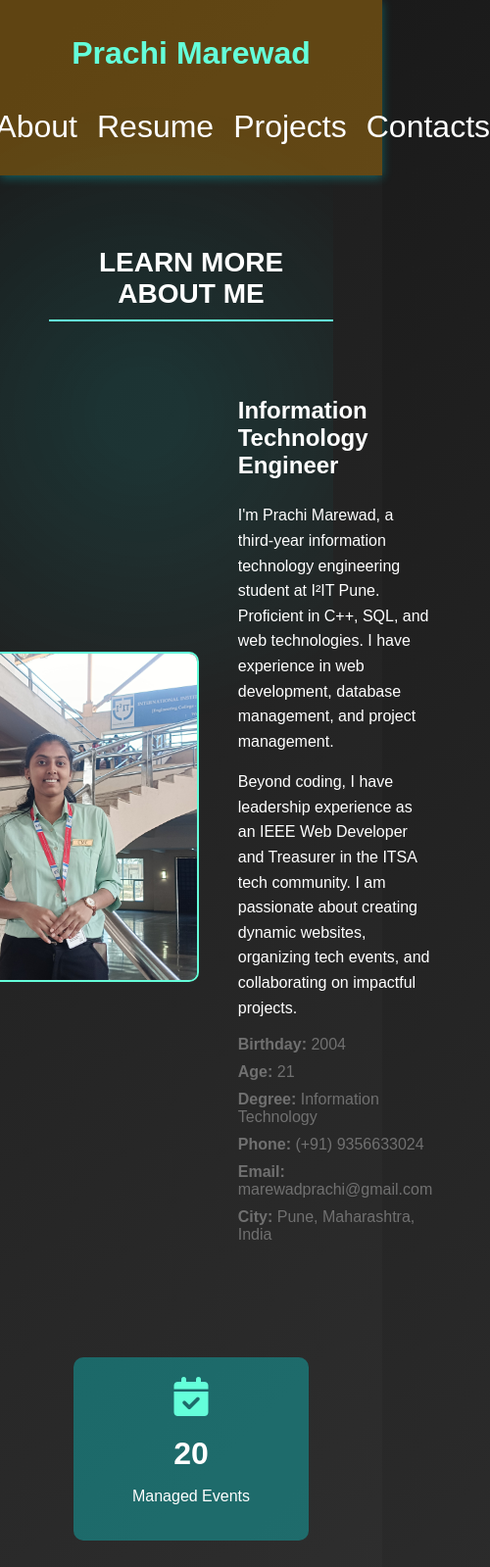
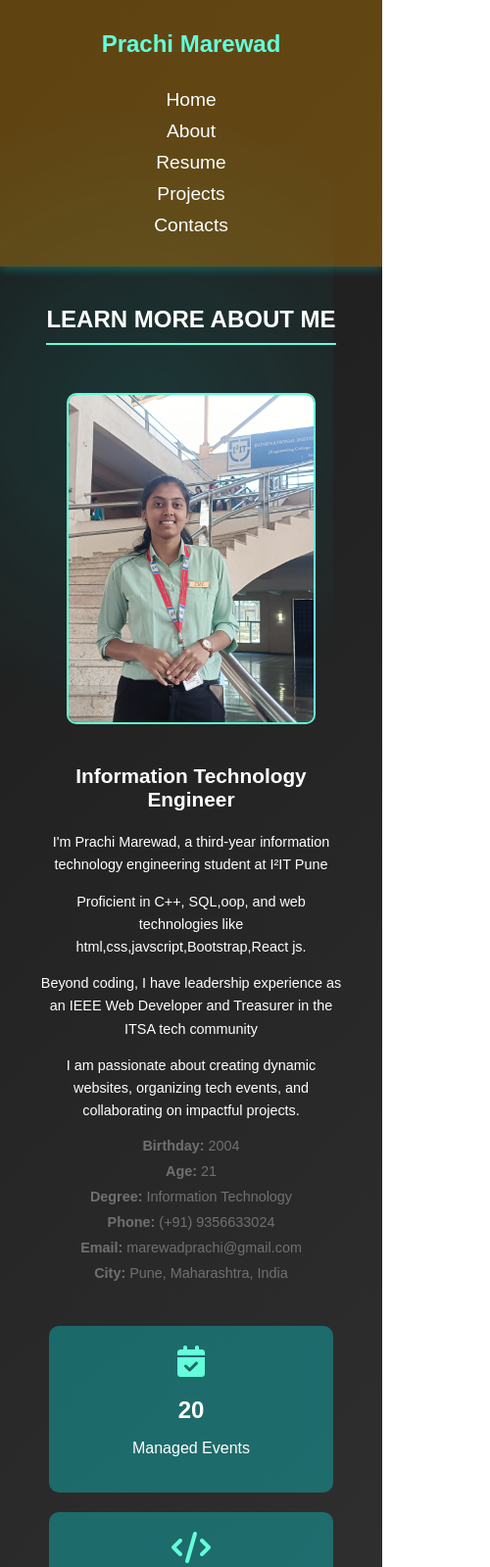
Before and after one commit to pra11chi2004/Portfolio, a website: page About.html in a window 390 px wide. Shown: the top 1599 px of the page at 98% size, 500 px wide, since content can reach past the window. Drawn offline with Linux system fonts and the light colour scheme.

Commit message:
Updated changes

```diff
--- a/About.css
+++ b/About.css
@@ -1,3 +1,4 @@
+/* General Styles */
 body {
     background: linear-gradient(135deg, #1a1a1a, #333);
     color: white;
@@ -37,28 +38,29 @@ body {
     100% { background: radial-gradient(circle, rgba(255,165,0,0.3) 10%, transparent 70%); }
 }
 
-
 /* Header */
 header {
     display: flex;
     flex-direction: column;
     align-items: center;
-    padding: 15px 50px;
-    background-color:rgba(255,165,0,0.3);
+    padding: 15px 5%;
+    background-color: rgba(255,165,0,0.3);
     box-shadow: 0 2px 10px rgba(0,255,255,0.3);
 }
 
 header h1 {
     color: #64ffda;
+    font-size: 2rem;
 }
 
 /* Navbar */
 nav ul {
     list-style: none;
     display: flex;
-    gap: 20px;
+    gap: 15px;
     justify-content: center;
     padding: 0;
+    flex-wrap: wrap;
 }
 
 nav ul li {
@@ -68,7 +70,7 @@ nav ul li {
 nav ul li a {
     color: white;
     text-decoration: none;
-    font-size: 32px;
+    font-size: 1.2rem;
     transition: color 0.3s ease-in-out;
 }
 
@@ -79,11 +81,11 @@ nav ul li a:hover {
 /* About Section */
 .about-section {
     text-align: center;
-    padding: 50px;
+    padding: 5%;
 }
 
 .about-section h2 {
-    font-size: 28px;
+    font-size: 2rem;
     color: white;
     border-bottom: 2px solid #64ffda;
     display: inline-block;
@@ -92,33 +94,34 @@ nav ul li a:hover {
 
 .about-container {
     display: flex;
+    flex-direction: column;
     align-items: center;
-    justify-content: center;
     margin-top: 30px;
-    gap: 40px;
+    gap: 20px;
 }
 
 .about-container img {
-    width: 250px;
+    width: 80%;
+    max-width: 250px;
     height: auto;
     border-radius: 10px;
     border: 2px solid #64ffda;
 }
 
 .about-text {
-    max-width: 600px;
-    text-align: left;
+    max-width: 90%;
+    text-align: center;
 }
 
 .about-text h3 {
     color: white;
-    font-size: 24px;
+    font-size: 1.5rem;
 }
 
 .about-text p {
-    font-size: 16px;
+    font-size: 1rem;
     line-height: 1.6;
-    color:white;
+    color: white;
 }
 
 .about-text ul {
@@ -128,7 +131,7 @@ nav ul li a:hover {
 
 .about-text ul li {
     margin: 10px 0;
-    font-size: 16px;
+    font-size: 1rem;
     color: #707070;
 }
 
@@ -141,43 +144,44 @@ nav ul li a:hover {
     text-decoration: underline;
 }
 
+/* Stats Section */
 .stats-section {
     display: flex;
     justify-content: center;
-gap: 30px;
+    gap: 20px;
     margin: 50px 0;
-flex-wrap: wrap; /* Ensures responsiveness on smaller screens */
+    flex-wrap: wrap;
 }
 
 .stats-box {
-background-color:  rgba(0,255,255,0.3);
+    background-color: rgba(0,255,255,0.3);
     padding: 20px;
     border-radius: 10px;
     text-align: center;
     color: white;
-width: 200px;
+    width: 180px;
     position: relative;
     transition: transform 0.3s ease-in-out;
 }
 
 .stats-box:hover {
     transform: scale(1.05);
-background-color:rgba(255,165,0,0.3);
+    background-color: rgba(255,165,0,0.3);
     color: #191c20;
 }
 
 .stats-box h2 {
-font-size: 32px;
+    font-size: 1.8rem;
     margin: 10px 0;
 }
 
 .stats-box p {
-font-size: 16px;
+    font-size: 1rem;
 }
 
 /* Icons Styling */
 .stats-box i {
-font-size: 40px;
+    font-size: 2.5rem;
     margin-bottom: 10px;
     color: #64ffda;
     transition: color 0.3s ease-in-out;
@@ -187,15 +191,116 @@ transition: color 0.3s ease-in-out;
     color: #0a192f;
 }
 
+/* Social Icons */
+.social-icons {
+    display: flex;
+    justify-content: center;
+    gap: 20px;
+    margin-top: 20px;
+    flex-wrap: wrap;
+}
+
+.social-icons a {
+    color: white;
+    font-size: 2rem;
+    transition: transform 0.3s ease, color 0.3s ease;
+}
+
+.social-icons a:hover {
+    transform: scale(1.2);
+    color: #64ffda;
+}
 
 /* Footer */
 footer {
     text-align: center;
     padding: 15px;
-    background-color:rgba(255,165,0,0.3);
+    background-color: rgba(255,165,0,0.3);
     box-shadow: 0 -2px 10px rgba(0, 0, 0, 0.2);
 }
 
 .highlight {
     color: #64ffda;
 }
+
+/* Responsive Design */
+@media (max-width: 1024px) {
+    .about-container {
+        flex-direction: column;
+        text-align: center;
+    }
+
+    .about-text {
+        max-width: 100%;
+        padding: 0 20px;
+    }
+
+    .stats-box {
+        width: 100%;
+        max-width: 250px;
+    }
+}
+
+@media (max-width: 768px) {
+    header {
+        padding: 15px;
+    }
+
+    nav ul {
+        flex-direction: column;
+        gap: 10px;
+    }
+
+    .about-section {
+        padding: 5%;
+    }
+
+    .about-container img {
+        width: 90%;
+    }
+
+    .stats-section {
+        flex-direction: column;
+        margin-top: 10px;
+        align-items: center;
+    }
+
+    .social-icons {
+        flex-direction: column;
+        gap: 10px;
+    }
+
+    .social-icons a {
+        font-size: 1.8rem;
+    }
+}
+
+@media (max-width: 480px) {
+    header h1 {
+        font-size: 1.5rem;
+    }
+
+    .about-section h2 {
+        font-size: 1.5rem;
+    }
+
+    .about-text h3 {
+        font-size: 1.3rem;
+    }
+
+    .about-text p, .about-text ul li {
+        font-size: 0.9rem;
+    }
+
+    .stats-box h2 {
+        font-size: 1.5rem;
+    }
+
+    .stats-box i {
+        font-size: 2rem;
+    }
+
+    .social-icons a {
+        font-size: 1.5rem;
+    }
+}
--- a/About.html
+++ b/About.html
@@ -33,8 +33,10 @@
             <img src="image/prachiimg.jpg" alt="Prachi Marewad">
             <div class="about-text">
                 <h3>Information Technology Engineer</h3>
-                <p>I'm Prachi Marewad, a third-year information technology engineering student at I²IT Pune. Proficient in C++, SQL, and web technologies. I have experience in web development, database management, and project management.</p>
-                <p>Beyond coding, I have leadership experience as an IEEE Web Developer and Treasurer in the ITSA tech community. I am passionate about creating dynamic websites, organizing tech events, and collaborating on impactful projects.</p>
+                <p>I'm Prachi Marewad, a third-year information technology engineering student at I²IT Pune</p>
+                <p> Proficient in C++, SQL,oop, and web technologies like html,css,javscript,Bootstrap,React js.</p>
+                <p>Beyond coding, I have leadership experience as an IEEE Web Developer and Treasurer in the ITSA tech community</p>
+                <p>I am passionate about creating dynamic websites, organizing tech events, and collaborating on impactful projects.</p>
                 <ul>
                     <li><strong>Birthday:</strong> 2004</li>
                     <li><strong>Age:</strong> 21</li>
--- a/contact.css
+++ b/contact.css
@@ -17,36 +17,24 @@ body {
   text-align: center;
   margin-top: 20px;
 }
-
 .social-icons a {
   display: inline-block;
-  margin: 15px; /* Increase spacing */
-  font-size: 40px; /* Increase icon size */
+  margin: 10px;
+  font-size: 30px;
   color: white;
-  width: 60px; /* Set a larger width */
-  height: 60px; /* Set a larger height */
-  line-height: 60px; /* Align icon vertically */
+  width: 50px;
+  height: 50px;
+  line-height: 50px;
   text-align: center;
-  border-radius: 50%; /* Make icons circular */
-  background: rgba(255, 255, 255, 0.1); /* Optional: Light background */
+  border-radius: 50%;
+  background: rgba(255, 255, 255, 0.1);
   transition: transform 0.3s ease, color 0.3s ease, background 0.3s ease;
 }
-
 .social-icons a:hover {
-  color: #00ff7f; /* Change color on hover */
-  transform: scale(1.3); /* Increase size on hover */
+  color: #00ff7f;
+  transform: scale(1.2);
   background: rgba(255, 255, 255, 0.2);
 }
-
-  /* Individual colors */
-  .social-icons a[href*="whatsapp"]:hover {
-  color: #25D366; /* WhatsApp green */
-  }
-
-  .social-icons a[href*="snapchat"]:hover {
-  color: #FFFC00; /* Snapchat yellow */
-  }
-
 @keyframes gradientMove {
   0% { background-position: 0% 50%; }
   50% { background-position: 100% 50%; }
@@ -60,34 +48,31 @@ nav {
   width: 100%;
   transition: background 0.3s;
   display: flex;
-  justify-content: center; /* Centers the menu */
-  align-items: center; /* Aligns items vertically */
+  justify-content: center;
+  align-items: center;
 }
-
 nav a {
   color: white;
-  margin: 20px; /* Adjusted spacing */
+  margin: 15px;
   text-decoration: none;
   font-weight: bold;
-  font-size: 40px;
+  font-size: 20px;
   transition: color 0.3s, transform 0.3s;
 }
-
 nav a:hover {
   color: #00ff7f;
   transform: scale(1.1);
 }
-
 .container {
-  width: 80%;
+  width: 90%;
   margin: auto;
   padding: 100px 0 20px;
   text-align: center;
 }
 h1 {
-  font-size: 42px;
+  font-size: 36px;
   text-transform: uppercase;
-  letter-spacing: 3px;
+  letter-spacing: 2px;
   background: linear-gradient(90deg, #00ff7f, cyan);
   -webkit-background-clip: text;
   -webkit-text-fill-color: transparent;
@@ -100,38 +85,23 @@ h1 {
 }
 .contact-form {
   background: rgba(0, 0, 0, 0.85);
-padding: 60px;
+  padding: 30px;
   border-radius: 12px;
-border: 2px solid transparent;
-border-image: linear-gradient(45deg, #00ff7f, cyan);
-border-image-slice: 1;
-box-shadow: 0px 0px 20px rgba(0, 255, 0, 0.4);
-transition: transform 0.3s ease-in-out, border 0.3s ease;
-width: 50%; /* Reduce the width */
-
-height: auto; /* Ensure minimum height */
-margin-left: 500px;
-margin-top: 70px;
+  border: 2px solid #00ff7f;
+  box-shadow: 0px 0px 15px rgba(0, 255, 0, 0.4);
+  transition: transform 0.3s ease-in-out;
+  width: 90%;
+  max-width: 500px;
+  margin: 50px auto;
 }
-
-/* Make form responsive for smaller screens */
-@media (max-width: 768px) {
-.contact-form {
-width: 80%; /* Increase width for smaller screens */
-min-height: 550px; /* Slightly increase height */
-}
-}
-
 .contact-form:hover {
   transform: scale(1.05);
-  border: 2px solid #00ff7f;
 }
-
 .contact-form input,
 .contact-form textarea {
   width: 100%;
-  padding: 12px;
-  margin: 10px 0;
+  padding: 10px;
+  margin: 8px 0;
   border: none;
   border-radius: 8px;
   background: #222;
@@ -148,11 +118,11 @@ min-height: 550px; /* Slightly increase height */
 .contact-form button {
   background: #00ff7f;
   color: black;
-  padding: 12px 20px;
+  padding: 10px;
   border: none;
   border-radius: 8px;
   cursor: pointer;
-  font-size: 18px;
+  font-size: 16px;
   width: 48%;
   font-weight: bold;
   text-transform: uppercase;
@@ -172,23 +142,37 @@ min-height: 550px; /* Slightly increase height */
 }
 .contact-details {
   text-align: center;
-  font-size: 18px;
-  position: absolute;
-  top: 90%;
-  left: 45%;
-  margin-top: 15px;
-  transform: translate(-50%, -50%);
+  font-size: 16px;
+  margin-top: 20px;
 }
 .contact-details i {
-  margin-right: 10px;
+  margin-right: 8px;
   color: cyan;
 }
 .contact-details a {
   text-decoration: none;
   color: white;
-  margin-left:20px;
-
+  margin-left: 5px;
 }
 .contact-details a:hover {
   color: #ff7f50;
 }
+@media (max-width: 768px) {
+  .contact-form {
+    width: 95%;
+    padding: 20px;
+  }
+  h1 {
+    font-size: 28px;
+  }
+  nav a {
+    font-size: 18px;
+    margin: 10px;
+  }
+  .social-icons a {
+    font-size: 25px;
+    width: 40px;
+    height: 40px;
+    line-height: 40px;
+  }
+}
```
Also changed, not shown: contact.html (+11 -2 lines). Lines whose indentation alone changed are shown as unchanged.
